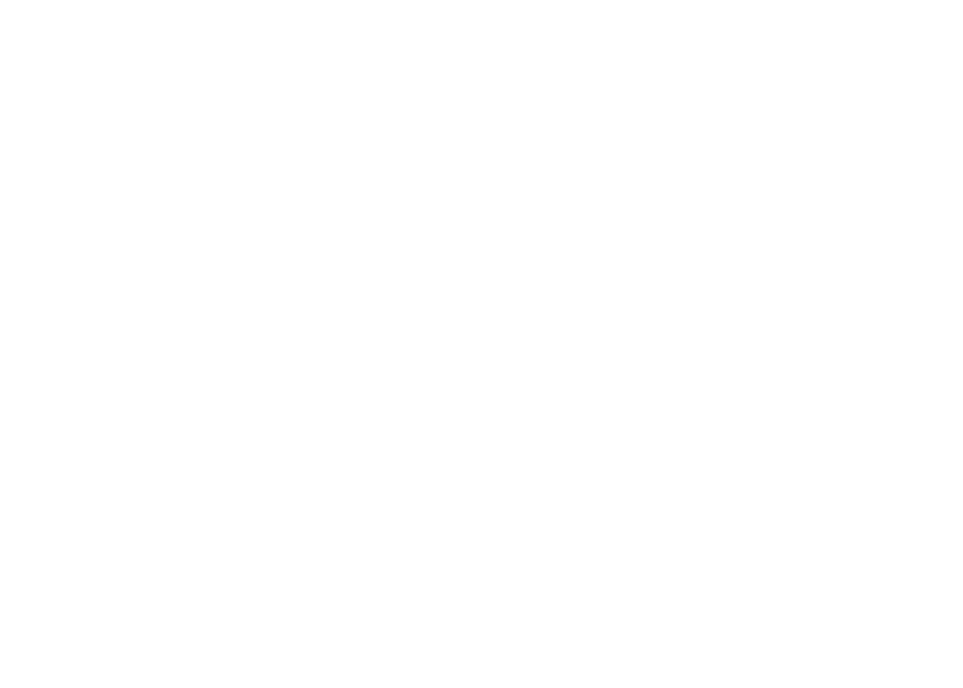
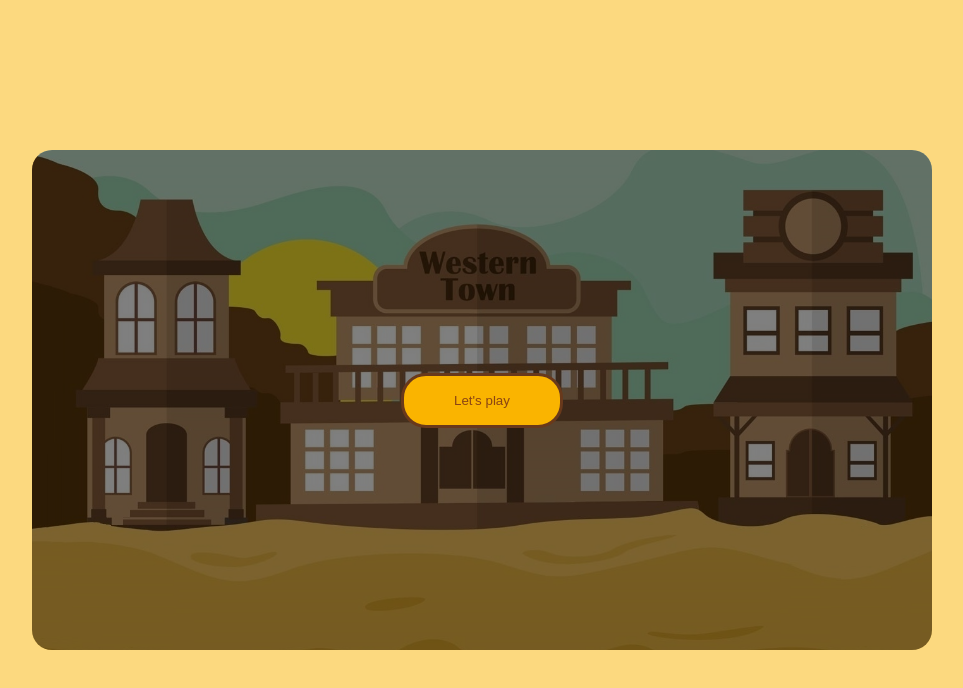
Before and after one commit to pawel9911/TexasTrain, a website built with webpack: page index.html in a window 1280 px wide. Shown: the whole page, without its empty margins (158-1121 px from the left). Built offline with nearby package versions, Linux system fonts and the light colour scheme.

Commit message:
front game

```diff
--- a/index.html
+++ b/index.html
@@ -6,6 +6,14 @@
     <title>Texas Train</title>
 </head>
 <body>
+    <div class="mainBox">
+        <div class="gameBox">
+            <div class="pociag"></div>
+        </div>
+       <div class="shadowBox">
+            <button>Let's play</button>
+        </div>
+    </div>
     <script src="build/out.js"></script>
 </body>
 </html>
--- a/js/app.js
+++ b/js/app.js
@@ -1,4 +1,17 @@
 import '../scss/main.scss';
+
 document.addEventListener('DOMContentLoaded', function(){
+    const backgroundImg = document.querySelector('.mainBox');
+    backgroundImg.style.backgroundImage = 'url("../img/western-town.jpg")';
 
+    const shadowBox = document.querySelector(".shadowBox");
+    const buttonStart = shadowBox.querySelector("button");
+    const gameBox = document.querySelector(".gameBox")
+
+    buttonStart.addEventListener("click", function(){
+        shadowBox.style.display = "none";
+        this.style.display = "none";
+        gameBox.style.display = "block";
+
+    })
 })
--- a/package.json
+++ b/package.json
@@ -24,6 +24,7 @@
     "babel-loader": "^8.1.0",
     "babel-plugin-minify-dead-code-elimination": "^0.5.1",
     "css-loader": "^4.3.0",
+    "file-loader": "^6.1.0",
     "node-sass": "^4.14.1",
     "sass-loader": "^10.0.2",
     "style-loader": "^1.2.1",
--- a/scss/main.scss
+++ b/scss/main.scss
@@ -1 +1,43 @@
 @import "./generic/reset.scss";
+
+body{
+    height: 100vh;
+    background-color: rgba(250, 180, 0, 0.5);
+    display: flex;
+    justify-content: center;
+    align-items: center;
+}
+.mainBox{
+    width: 900px;
+    height: 500px;
+    background:  no-repeat center;
+    background-size: cover;
+    border-radius: 20px;
+    display: flex;
+    align-items: flex-end;
+    .shadowBox{
+        width:  100%;
+        height: 100%;
+        background-color: rgba(0, 0, 0, 0.5);
+        border-radius: 20px;
+        display: flex;
+        justify-content: center;
+        align-items: center;
+        button{
+            margin: 20px;
+            padding: 17px 50px;
+            border-radius: 25px;
+            color: saddlebrown;
+            background-color: rgb(250, 180, 0);
+            border: 3px solid rgb(105, 57, 27);
+        }
+    }
+}
+
+
+.gameBox{
+    display: none;
+    width: 100%;
+    height: 50%;
+    border: 1px solid black;
+}
--- a/webpack.config.js
+++ b/webpack.config.js
@@ -24,6 +24,15 @@ module.exports = {
         test: /\.scss$/,
         exclude: /node_modules/,
         use: ['style-loader', 'css-loader', 'sass-loader']
+      },
+      {
+        test: /\.(jpe?g|gif|png|svg)$/,
+        loader: "file-loader",
+        options: {
+          name: "[name].[ext]",
+          publicPath: "/images/",
+          outputPath: "/images/"
+        }
       }
     ]
   }
```
Also changed, not shown: build/d5555b24da23cf0a3bf5c8e84acf462f.jpg (added), build/out.js.
